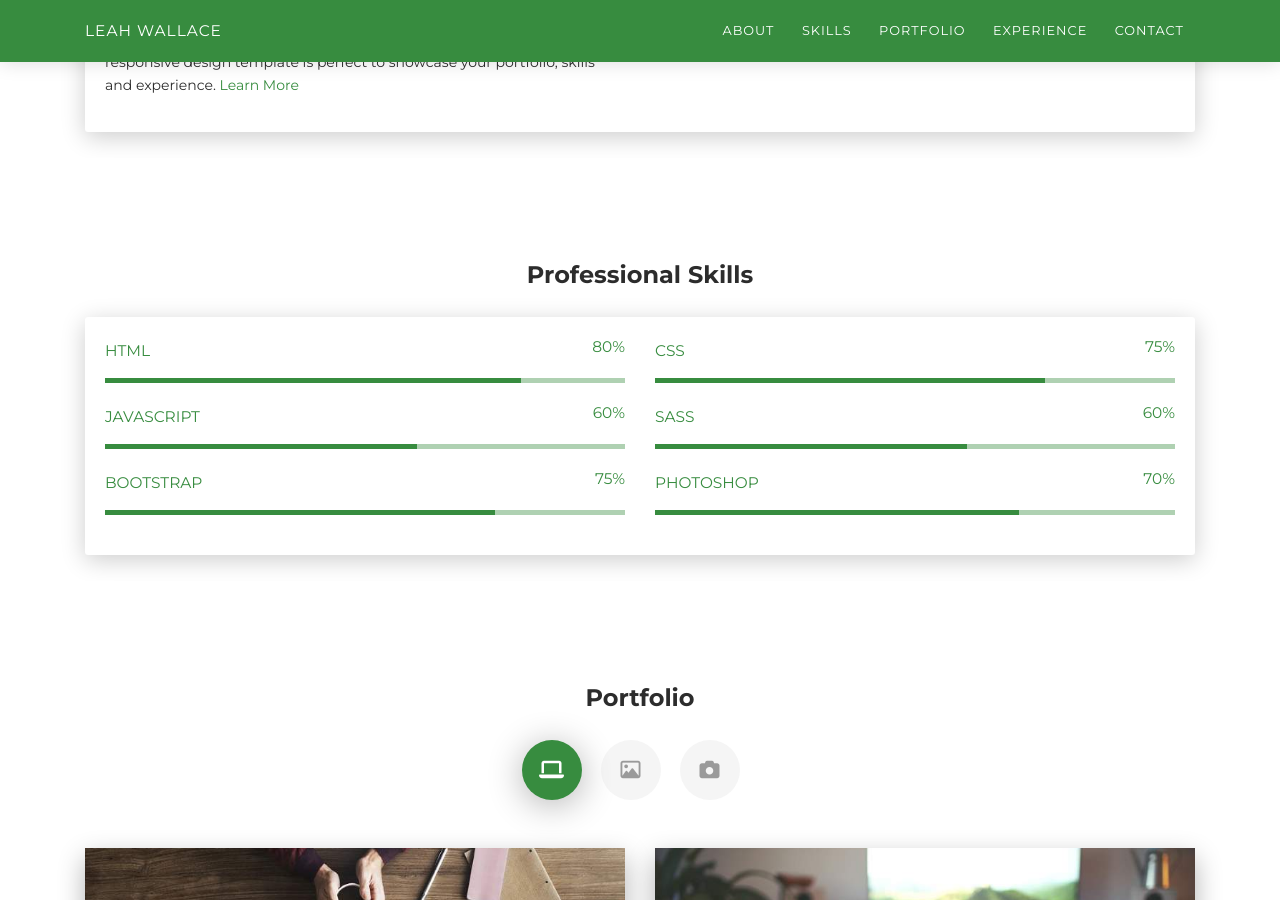
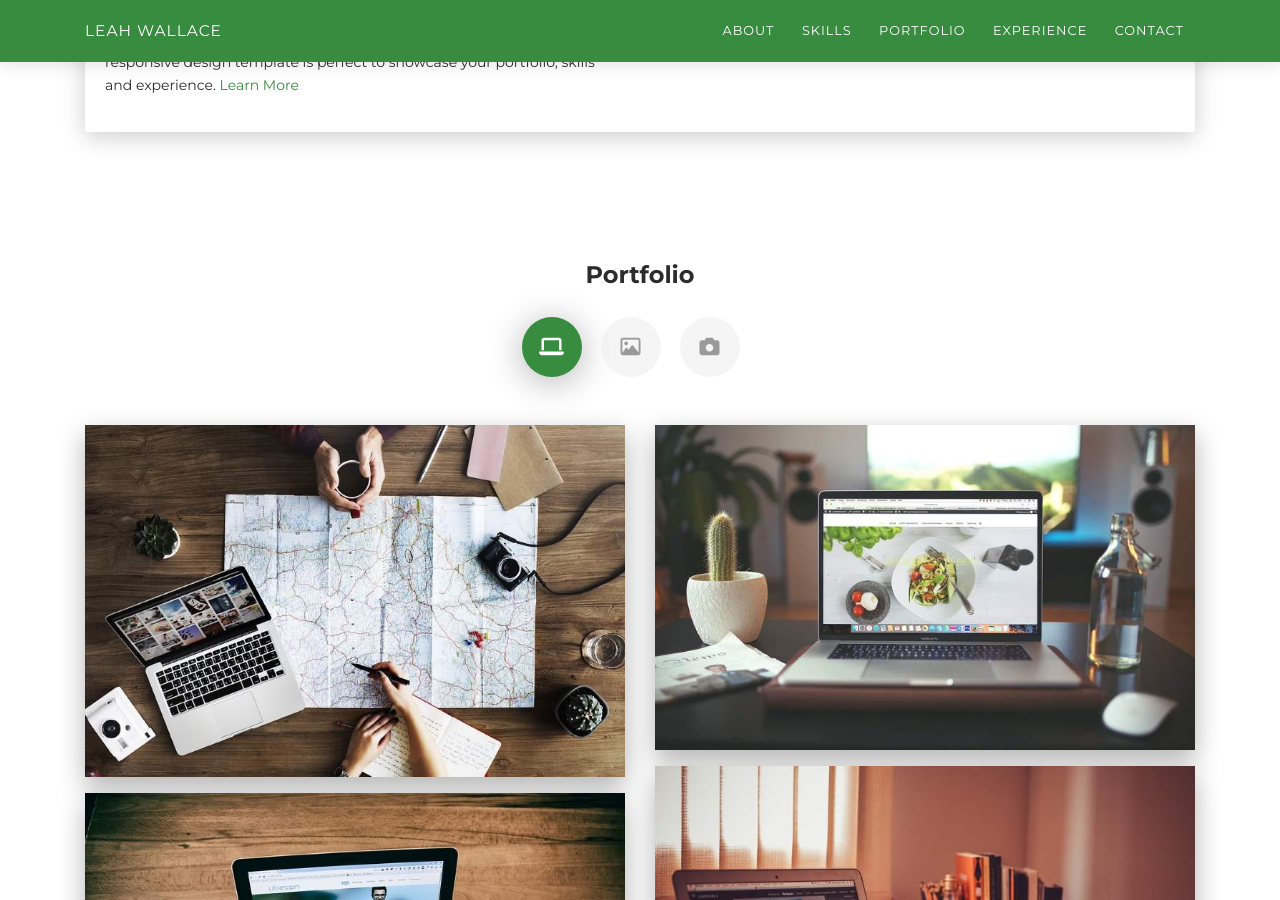
Before and after one commit to lwallace37/lwallace37.github.io, a Jekyll site: the page index.html, which Jekyll copies as it is, in a window 1280 px wide and 900 px high, scrolled down 745 px. Built offline with Jekyll 4.4.1, drawn with Linux system fonts in a browser that asks for light colours; nearby versions of some CDN libraries.

Commit message:
Comment out Skills

```diff
--- a/index.html
+++ b/index.html
@@ -94,7 +94,7 @@
     </div>
   </div>
 </div>
-<div class="section" id="skill">
+<!--<div class="section" id="skill">
   <div class="container">
     <div class="h4 text-center mb-4 title">Professional Skills</div>
     <div class="card" data-aos="fade-up" data-aos-anchor-placement="top-bottom">
@@ -150,7 +150,7 @@
       </div>
     </div>
   </div>
-</div>
+</div>-->
 <div class="section" id="portfolio">
   <div class="container">
     <div class="row">
```
